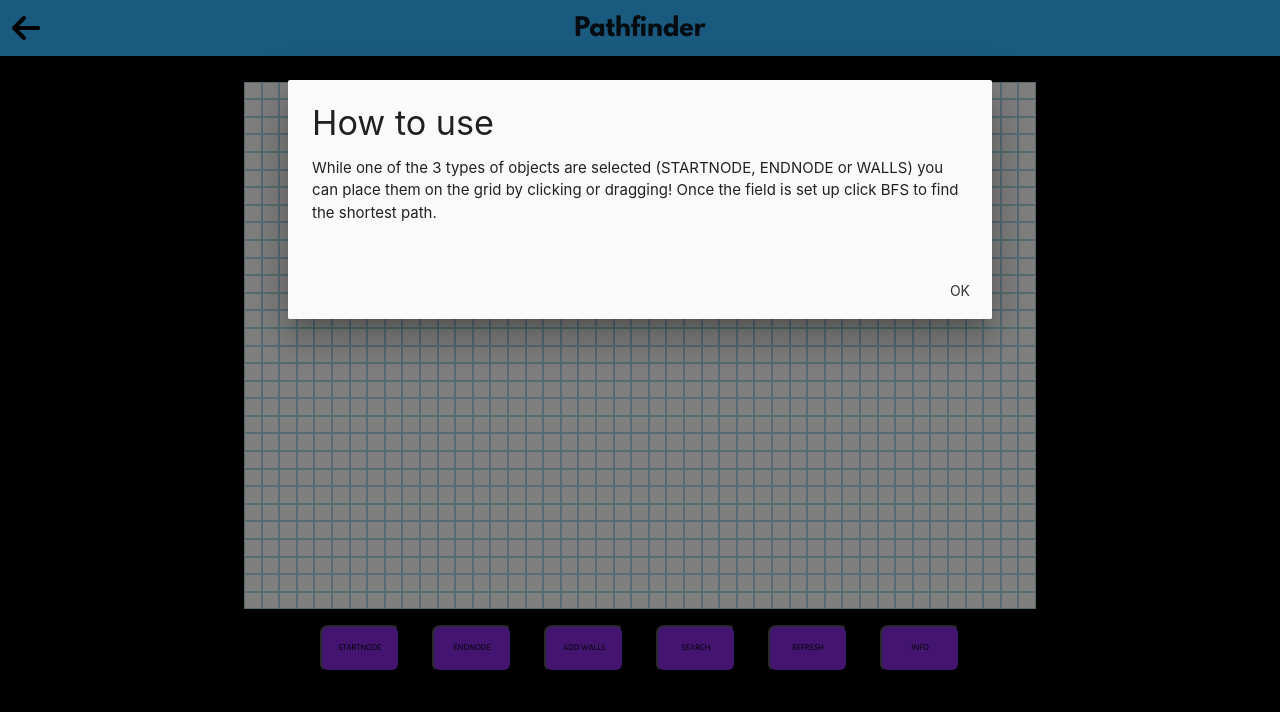
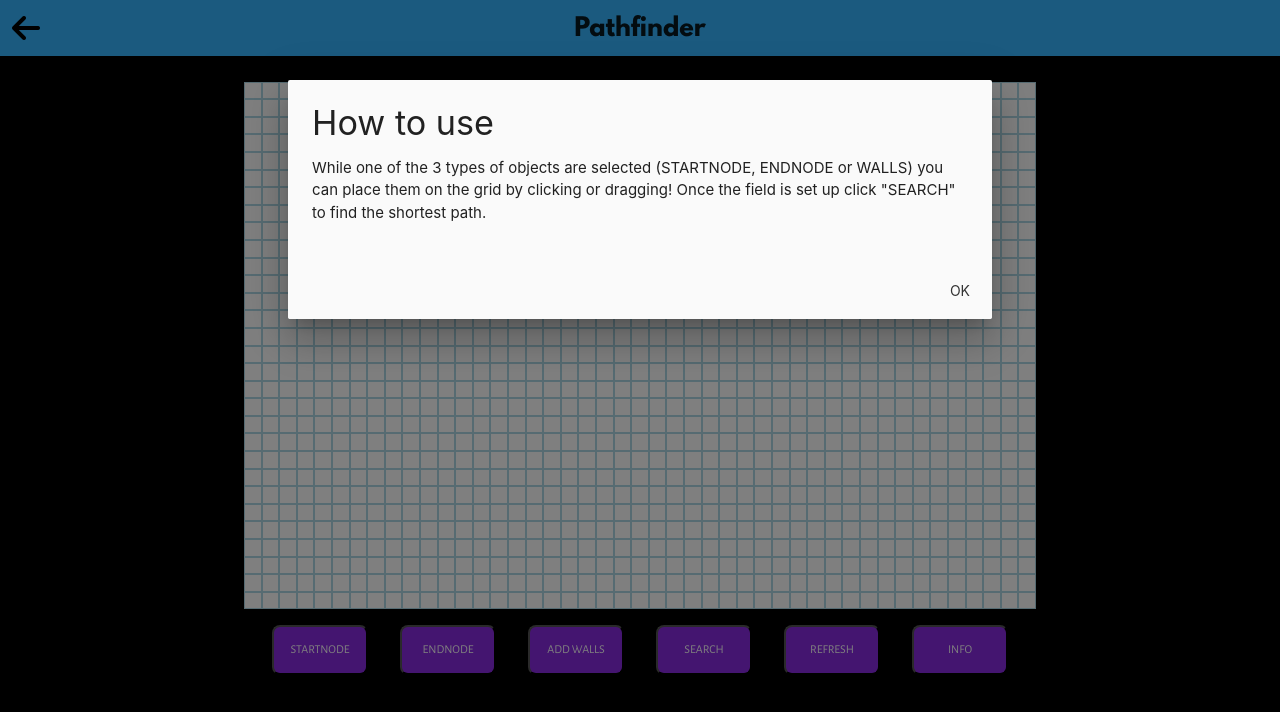
Before and after one commit to projectaki/pathfinder, a React (Create React App) app: page / in a window 1280 px wide. Shown: the top 712 px of the page. Built offline with nearby package versions, Linux system fonts and the light colour scheme.

Commit message:
button visibility

```diff
--- a/src/Pathfinder/Pathfinder.jsx
+++ b/src/Pathfinder/Pathfinder.jsx
@@ -254,7 +254,7 @@ export default class Pathfinder extends React.Component {
                     <div class="modal-content">
                     <h4>How to use</h4>
                     <p>While one of the 3 types of objects are selected (STARTNODE, ENDNODE or WALLS) you can place them on the grid by clicking or dragging! Once the field is set up
-                        click BFS to find the shortest path.
+                        click "SEARCH" to find the shortest path.
                     </p>
                     </div>
                     <div class="modal-footer">
--- a/src/Pathfinder/pathfinder.css
+++ b/src/Pathfinder/pathfinder.css
@@ -24,16 +24,20 @@
 
 .button-grid {
   margin: auto;
-  width: 84vmin;
+  width: 96vmin;
 }
 
 .actionbutton {
-  font-size: 1.1vmin;
-  width: 10vmin;
-  padding: 2vmin 2vmin;
+  font-size: 1.5vmin;
+  width: 12vmin;
+  padding-top: 2vmin;
+  padding-bottom: 2vmin;
+  padding-left: auto;
+  padding-right: auto;
   margin: 2vmin 2vmin;
   border-radius: 1vmin;
   font-family: Alegreya sans;
+  color: white;
 }
 
 body {
```
Also changed, not shown: 1 other file (tests, documents, lock files or other folders).
